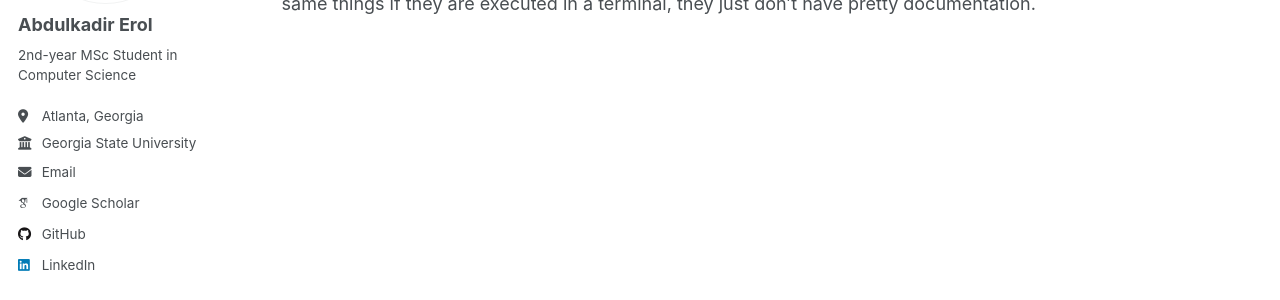
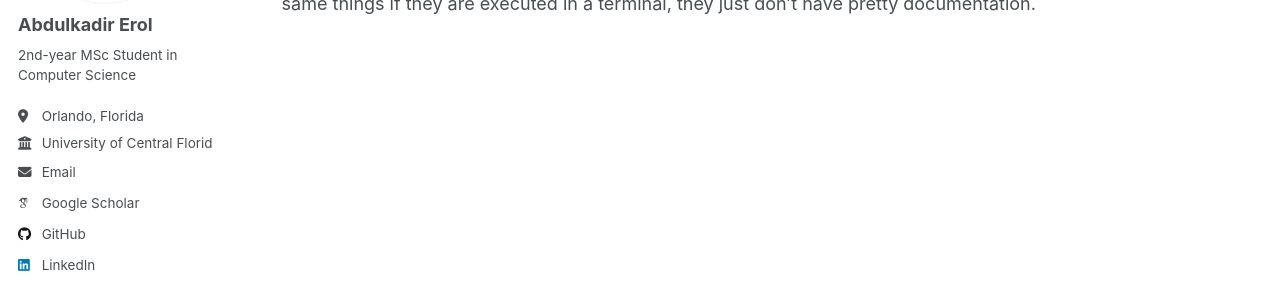
Before and after one commit to abdulkadirerol/abdulkadirerol.github.io, a Jekyll site: the page built from markdown_generator/readme.md, in a window 1280 px wide. Shown: the part 314-614 px from the top of the page. Built offline with Jekyll 4.4.1, drawn with Linux system fonts in a browser that asks for light colours; some web fonts are replaced; our own code applies the rules of GitHub Pages for plain Markdown files.

Commit message:
Update location and employer in config file

```diff
--- a/_config.yml
+++ b/_config.yml
@@ -26,8 +26,8 @@ author:
   name             : "Abdulkadir Erol"
   pronouns         : # example: "she/her"
   bio              : "2nd-year MSc Student in Computer Science"
-  location         : "Atlanta, Georgia"
-  employer         : "Georgia State University"
+  location         : "Orlando, Florida"
+  employer         : "University of Central Florida"
   uri              : # URL
   email            : "aerol1@student.gsu.edu"
 
```
